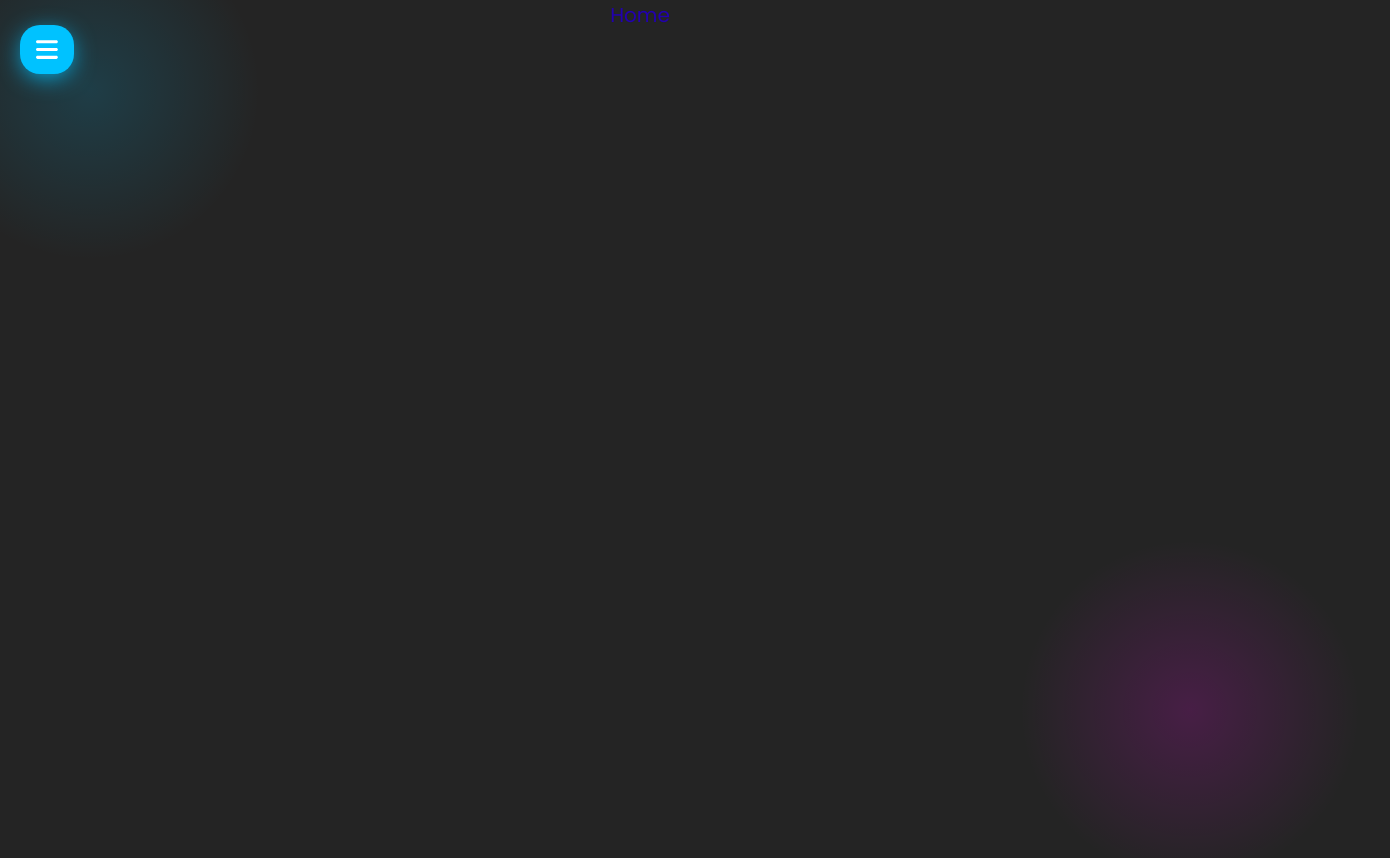
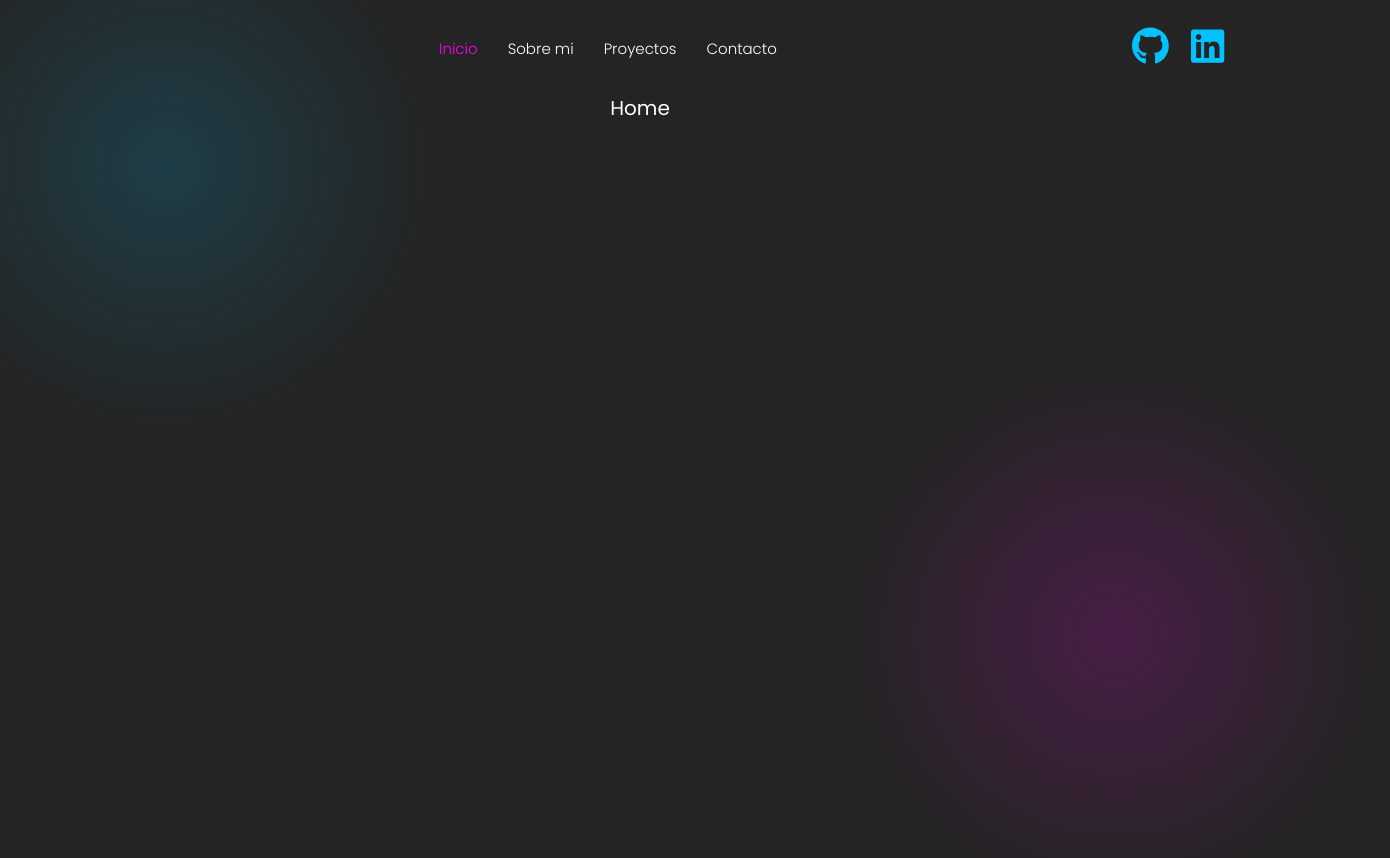
Before and after one commit to RomaanDeRose/RomaanDeRose, a React (Create React App) app: page / in a window 1280 px wide. Shown: the top 858 px of the page, 1390 px wide, since content can reach past the window. Built offline with nearby package versions, Linux system fonts and the light colour scheme.

Commit message:
rediseño navbar

```diff
--- a/src/App.css
+++ b/src/App.css
@@ -2,4 +2,6 @@
   width: 100%;
   text-align: center;
   font-size: 2rem;
+  position: relative;
+  z-index: 2;
 }
--- a/src/components/NavBar.css
+++ b/src/components/NavBar.css
@@ -1,64 +1,147 @@
-.nav-mobile {
-  width: 50%;
+.navbar {
+  width: 100%;
+  /* background-color: var(--color-fucsia); */
+  display: flex;
+  justify-content: space-between;
+  align-items: center;
+  padding: 1.8rem 2.6rem;
+}
+.navbar .menu-bar {
+  display: none;
+}
+.navbar .icon-menu {
+  background-color: var(--color-ligthblue);
+  color: var(--color-white);
+  font-size: 2.5rem;
+  cursor: pointer;
+  padding: 1rem 1.4rem;
+  border-radius: 1.6rem;
+  box-shadow: 0px 5px 25px -4px var(--color-ligthblue);
+  transition: all 0.2s ease;
+  posiiton: relative;
+  z-index: 5;
+}
+.navbar .icon-menu:active {
+  transform: scale(0.9);
+}
+.navbar .socialMedia .socialMedia__link {
+  display: inline-block;
+  font-size: 3.6rem;
+  color: var(--color-ligthblue);
+  margin: 0 0.8rem;
+  transition: all 0.15s ease-in;
+}
+.navbar .socialMedia .socialMedia__link:hover {
+  color: var(--color-fucsia);
+}
+
+.menu-mobile {
+  width: 55vw;
   height: 100vh;
-  padding-top: 9.5rem;
-  background-color: #242424;
+  background-color: var(--color-dark);
   position: fixed;
   top: 0;
   left: 0;
-  z-index: 2;
+  z-index: 4;
   display: flex;
   flex-direction: column;
+  align-items: center;
+  padding-top: 8.5rem;
   transform: translateX(-100%);
-  transition: all 0.3s ease-in-out;
+  transition: all 0.2s ease-in;
+}
+.mobile {
+  transform: translateX(0%);
+}
+.menu-mobile a {
+  display: inline-block;
+  margin: 0.6rem 0;
+  color: var(--color-white);
+  font-size: 1.7rem;
+  font-weight: 600;
+  text-decoration: none;
+  text-transform: uppercase;
+}
+.menu-mobile .active {
+  color: var(--color-fucsia);
+}
+.menu-mobile .socialMedia {
+  margin-top: 1.2rem;
 }
 
-.nav-active {
-  transform: translateX(0%);
+@media screen and (min-width: 500px) {
+  .navbar {
+    padding: 1.8rem 3.4rem;
   }
-
-.nav-mobile .a {
+}
+@media screen and (min-width: 700px) {
+  .menu-mobile {
+    display: none;
+  }
+  .navbar .menu-bar {
+    display: block;
+  }
+  .navbar .icon-menu {
+    visibility: hidden;
+  }
+  .navbar .menu-bar ul li {
     display: inline-block;
-  color: #fff;
-  font-size: 1.9rem;
-  font-weight: 600;
-  text-transform: uppercase;
+    list-style: none;
+    margin: 0 1.5rem;
+  }
+  .navbar .menu-bar ul li a {
+    color: var(--color-white);
+    font-size: 1.35rem;
+    font-weight: 400;
     text-decoration: none;
-  margin: 0.4rem 0;
   }
-.nav-mobile a:hover {
-  color: #ff00f5;
+  .navbar .menu-bar ul li .active {
+    color: var(--color-fucsia);
+    position: relative;
+    transition: all 0.25s ease-in;
   }
-
-.nav-mobile .active {
-  color: #ff00f5;
+  .navbar .menu-bar ul li .active::before {
+    content: "";
+    position: absolute;
+    width: 5px;
+    height: 5px;
+    background-color: var(--color-fucsia);
+    border-radius: 50%;
+    top: -13px;
+    left: calc(50% - 2.5px);
+    animation: active 0.25s ease-in;
   }
-
-.icon-menu {
-  background-color: #00c2ff;
-  color: #fff;
-  font-size: 2.5rem;
-  cursor: pointer;
-  position: fixed;
-  top: 25px;
-  left: 20px;
-  z-index: 10;
-  padding: 1.2rem 1.6rem;
-  border-radius: 2rem;
-  box-shadow: 0px 5px 25px -4px #00c2ff;
+  @keyframes active {
+    0% {
+      opacity: 0;
+      top: -32px;
     }
-
-.social {
-  display: flex;
-  justify-content: center;
-  margin-top: 28rem;
+    100% {
+      opacity: 1;
+      top: -13px;
     }
-.social .social-icon {
+  }
+}
+@media screen and (min-width: 1024px) {
+  .navbar {
+    padding: 1.8rem 4.5rem;
+  }
+  .navbar .menu-bar ul li a {
+    font-size: 1.5rem;
+    font-weight: 300;
+  }
+  .navbar .menu-bar ul li .active::before {
+    width: 4.5px;
+    height: 4.5px;
+    left: calc(50% - 2.2px);
+  }
+  .navbar .socialMedia .socialMedia__link {
     font-size: 3.8rem;
-  color: #00c2ff;
-  margin: 0 0.8rem;
+    margin: 0 1.1rem;
   }
-
-.social .social-icon:hover {
-  color: #ff00f5;
 }
+@media screen and (min-width: 1300px) {
+  .navbar {
+    padding: 1.8rem 5rem;
+  }
+}
--- a/src/components/NavBar.js
+++ b/src/components/NavBar.js
@@ -13,45 +13,79 @@ function NavBar() {
   };
 
   return (
-    <div className="navbar">
-      <div className="navbar-mobile">
+    <nav className="navbar">
       <FontAwesomeIcon
         icon={faBars}
         className="icon-menu"
         onClick={toggleNavMenu}
       />
-        <nav className={navMenu ? "nav-mobile nav-active" : "nav-mobile"}>
-          <NavLink className="a" to="/" onClick={toggleNavMenu}>
-            Home
-          </NavLink>
-          <NavLink className="a" to="/about" onClick={toggleNavMenu}>
-            About
-          </NavLink>
-          <NavLink className="a" to="/projects" onClick={toggleNavMenu}>
-            Projects
-          </NavLink>
-          <NavLink className="a" to="/contact" onClick={toggleNavMenu}>
-            Contact
-          </NavLink>
-          <div className="social">
+      <div className="menu-bar">
+        <ul>
+          <li>
+            <NavLink to="/">Inicio</NavLink>
+          </li>
+          <li>
+            <NavLink to="/about">Sobre mi</NavLink>
+          </li>
+          <li>
+            <NavLink to="/projects">Proyectos</NavLink>
+          </li>
+          <li>
+            <NavLink to="/contact">Contacto</NavLink>
+          </li>
+        </ul>
+      </div>
+      <div className="socialMedia">
         <a
           href="https://github.com/RomaanDeRose"
           target="_blank"
           rel="noopener noreferrer"
+          className="socialMedia__link"
         >
-              <FontAwesomeIcon className="social-icon" icon={faGithub} />
+          <FontAwesomeIcon icon={faGithub} />
         </a>
         <a
           href="https://www.linkedin.com/in/roman-de-rose-frontend/"
           target="_blank"
           rel="noopener noreferrer"
+          className="socialMedia__link"
         >
-              <FontAwesomeIcon className="social-icon" icon={faLinkedin} />
+          <FontAwesomeIcon icon={faLinkedin} />
         </a>
       </div>
-        </nav>
+      <div className={navMenu ? "menu-mobile mobile" : "menu-mobile"}>
+        <NavLink to="/" onClick={toggleNavMenu}>
+          Inicio
+        </NavLink>
+        <NavLink to="/about" onClick={toggleNavMenu}>
+          Sobre mi
+        </NavLink>
+        <NavLink to="/projects" onClick={toggleNavMenu}>
+          Proyectos
+        </NavLink>
+        <NavLink to="/contact" onClick={toggleNavMenu}>
+          Contacto
+        </NavLink>
+        <div className="socialMedia">
+          <a
+            href="https://github.com/RomaanDeRose"
+            target="_blank"
+            rel="noopener noreferrer"
+            className="socialMedia__link"
+          >
+            <FontAwesomeIcon icon={faGithub} />
+          </a>
+          <a
+            href="https://www.linkedin.com/in/roman-de-rose-frontend/"
+            target="_blank"
+            rel="noopener noreferrer"
+            className="socialMedia__link"
+          >
+            <FontAwesomeIcon icon={faLinkedin} />
+          </a>
         </div>
       </div>
+    </nav>
   );
 }
 
--- a/src/index.css
+++ b/src/index.css
@@ -1,4 +1,11 @@
 @import url("https://fonts.googleapis.com/css2?family=Poppins:wght@200;300;400;500;600;700;800;900&display=swap");
+
+:root {
+  --color-dark: #242424;
+  --color-white: #ffffff;
+  --color-ligthblue: #00c2ff;
+  --color-fucsia: #ff00f5;
+}
 
 * {
   margin: 0px;
@@ -11,8 +18,8 @@ html {
 }
 
 body {
-  background-color: #242424;
-  color: #2200af;
+  background-color: var(--color-dark);
+  color: var(--color-white);
   overflow: hidden;
   font-family: "Poppins", sans-serif;
 }
@@ -46,3 +53,40 @@ body::after {
     rgba(255, 0, 245, 0) 100%
   );
 }
+
+@media screen and (min-width: 450px) {
+  body::before,
+  body::after {
+    width: 37rem;
+    height: 37rem;
+  }
+}
+@media screen and (min-width: 700px) {
+  body::before,
+  body::after {
+    width: 40rem;
+    height: 40rem;
+  }
+}
+@media screen and (min-width: 1024px) {
+  body::before,
+  body::after {
+    width: 44rem;
+    height: 44rem;
+  }
+}
+@media screen and (min-width: 1024px) {
+  body::before,
+  body::after {
+    width: 55rem;
+    height: 55rem;
+  }
+  body::after {
+    right: -11rem;
+    bottom: -11rem;
+  }
+  body::before {
+    left: -11rem;
+    top: -11rem;
+  }
+}
```
Lines whose indentation alone changed are shown as unchanged.
